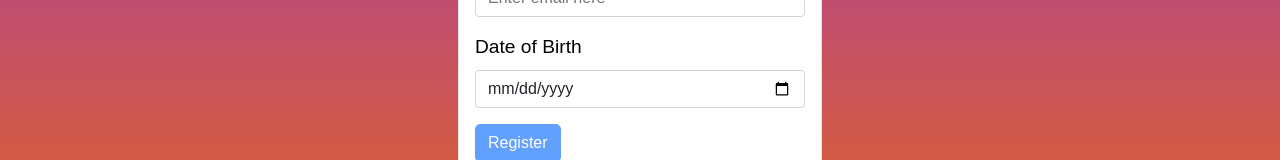
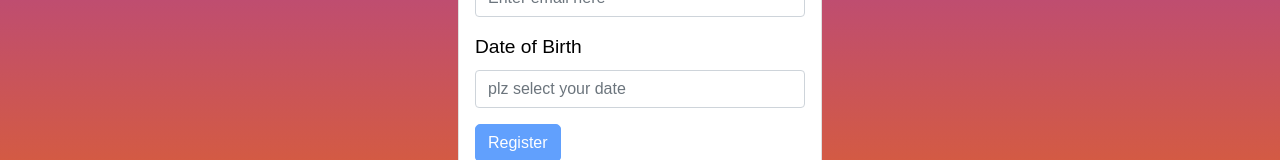
Before and after one commit to rmoise/myFlix-client, a React (Vite) app: page /register in a window 1280 px wide. Shown: the part 415-575 px from the top of the page. Built offline with nearby package versions, Linux system fonts and the light colour scheme.

Commit message:
update dob input field

```diff
--- a/src/components/registration-view/registration-view.jsx
+++ b/src/components/registration-view/registration-view.jsx
@@ -128,10 +128,11 @@ const RegistrationView = () => {
               <Form.Group controlId="dob" className="mb-3">
                 <Form.Label>Date of Birth </Form.Label>
                 <Form.Control
-                  type="date"
-                  name="dob"
-                  onChange={handleChange}
-                  placeholder="Enter date of birth here"
+                  type="text"
+                  className="form-control"
+                  onFocus={(e) => (e.currentTarget.type = 'date')}
+                  onBlur={(e) => (e.currentTarget.type = 'text')}
+                  placeholder="plz select your date"
                 />
               </Form.Group>
               <Button
```
Also changed, not shown: 2 other files (tests, documents, lock files or other folders).
